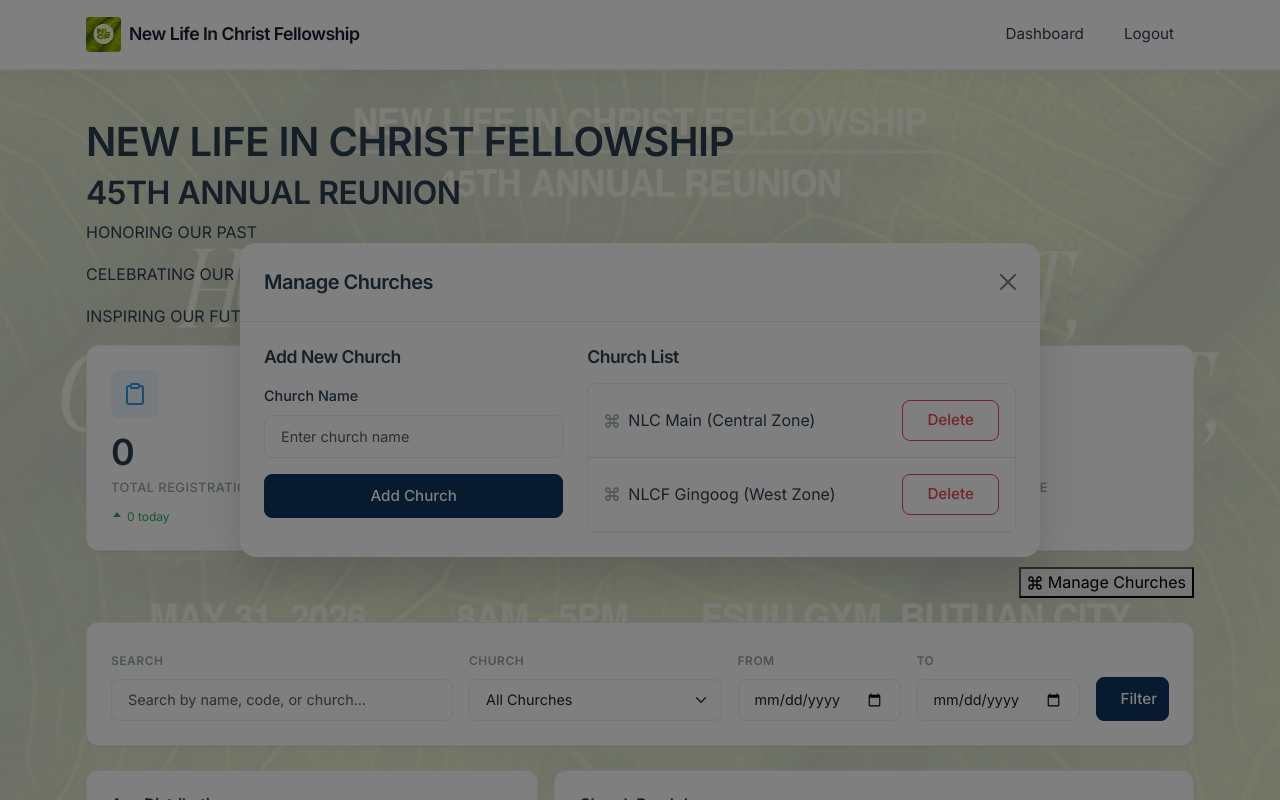
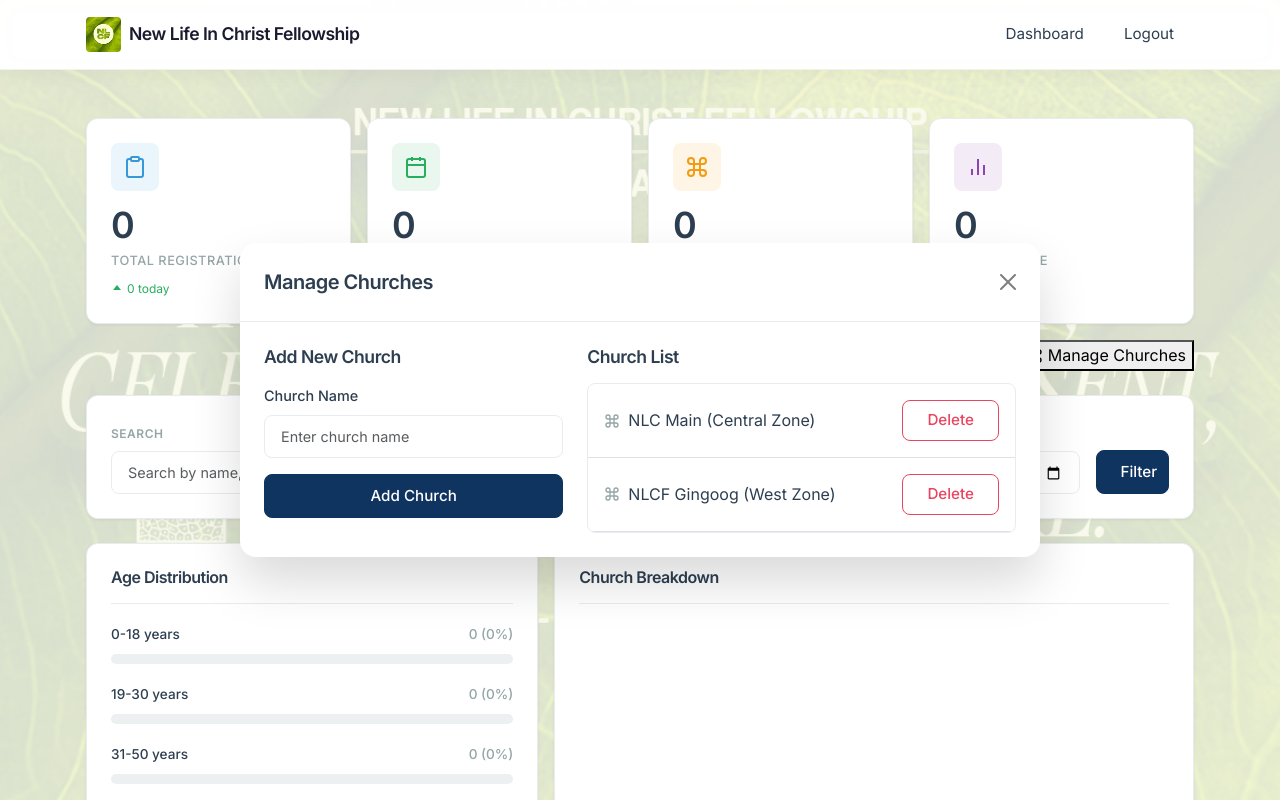
Before and after one commit to Bryzsx/registration-form, a Flask app: page /admin in a window 1280 px wide, after a click on "Manage Churches". Run offline with Flask 3, Linux system fonts and the light colour scheme; a user stored in the database is signed in; data comes from the database, SQL or seed files in the repository; data that the repository does not hold is empty; a map, chart or similar area stays blank.

Commit message:
Fix Manage Churches modal input blocking

```diff
--- a/templates/admin.html
+++ b/templates/admin.html
@@ -512,18 +482,16 @@
         box-shadow: 0 4px 12px rgba(243, 156, 18, 0.3);
         color: white;
     }
+    #churchModal .modal-content,
+    #churchModal .form-control,
+    #churchModal .btn {
+        z-index: 10001 !important;
+        pointer-events: auto !important;
+    }
 </style>
 {% endblock %}
 
 {% block content %}
-<div class="watermark">
-    <h1>NEW LIFE IN CHRIST FELLOWSHIP</h1>
-    <h2>45TH ANNUAL REUNION</h2>
-    <p>HONORING OUR PAST</p>
-    <p>CELEBRATING OUR PRESENT</p>
-    <p>INSPIRING OUR FUTURE</p>
-</div>
-
 <!-- Statistics Cards -->
 <div class="row g-3 mb-4 align-items-center">
     <div class="col-6 col-lg-3">
@@ -751,9 +719,9 @@
 </div>
 
 <!-- Church Management Modal -->
-<div class="modal fade" id="churchModal" tabindex="-1">
-    <div class="modal-dialog modal-dialog-centered modal-lg">
-        <div class="modal-content">
+<div class="modal fade" id="churchModal" tabindex="-1" style="z-index: 9999 !important;" data-bs-backdrop="false">
+    <div class="modal-dialog modal-dialog-centered modal-lg" style="z-index: 10000 !important;">
+        <div class="modal-content" style="position: relative; z-index: 10001 !important;">
             <div class="modal-header">
                 <h5 class="modal-title">Manage Churches</h5>
                 <button type="button" class="btn-close" data-bs-dismiss="modal"></button>
@@ -895,6 +863,13 @@
 
 {% block scripts %}
 <script>
+// Fix church modal input blocking
+document.getElementById('churchModal')?.addEventListener('show.bs.modal', function () {
+    document.querySelectorAll('.modal-backdrop').forEach(el => el.remove());
+    document.body.classList.remove('modal-open');
+    document.body.style.overflow = '';
+});
+
 // Use event delegation for table rows
 document.querySelector('.table tbody')?.addEventListener('click', function(e) {
     const editBtn = e.target.closest('.edit-btn');
```
Also changed, not shown: other parts of templates/admin.html (+0 -30 lines).
